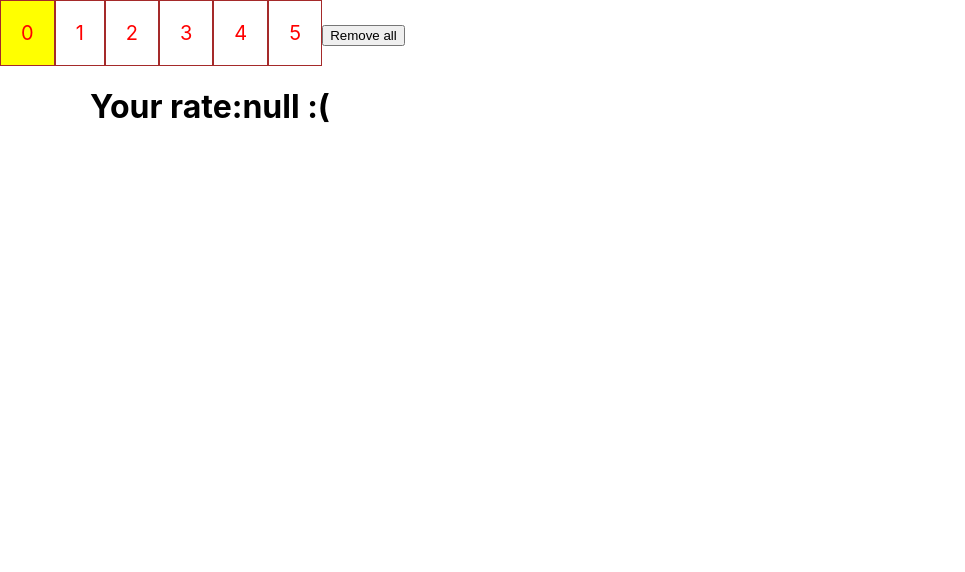
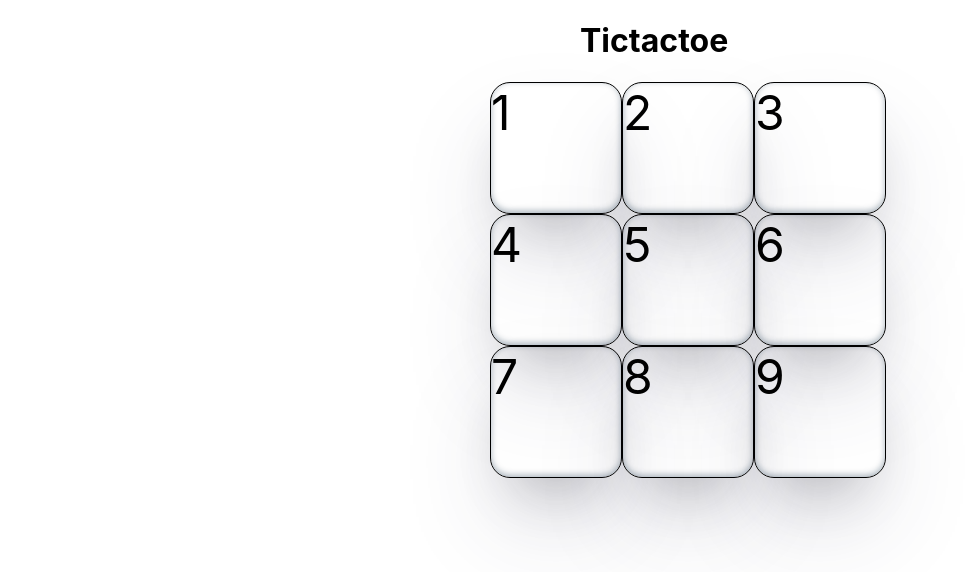
Before and after one commit to isq2021/react-projects-all, a React (Create React App) app: page / in a window 1280 px wide. Shown: the top 572 px of the page, without its empty margins (0-965 px from the left). Built offline with nearby package versions, Linux system fonts and the light colour scheme.

Commit message:
tic tac toe react

```diff
--- a/src/App.css
+++ b/src/App.css
@@ -1,4 +1,4 @@
-.counter-container {
+.main-container {
     margin: auto;
     width: 300px;
     display: flex;
@@ -6,19 +6,10 @@
     flex-direction: column;
 }
 
-.counter-show {
-    display: flex;
-    justify-content: center;
-    font-size: 50px;
-    width: 50px;
-    text-align: center;
-    margin-left: 110px;
-}
-
 h1 {
     margin-left: 90px;
 }
 
-.filled {
-    background-color: yellow;
+.eachSquare {
+    box-shadow: rgba(50, 50, 93, 0.25) 0px 50px 100px -20px, rgba(0, 0, 0, 0.3) 0px 30px 60px -30px, rgba(10, 37, 64, 0.35) 0px -2px 6px 0px inset;
 }
--- a/src/App.js
+++ b/src/App.js
@@ -1,44 +1,12 @@
 import { useState } from "react";
 import "./App.css";
+import Tictactoe from "./components/Tictactoe";
 
 export default function App() {
-  const [stars, updateStars] = useState(Array.from(Array(6).keys()));
-  const [rate, updateRate] = useState(localStorage.getItem("rate"));
-
-  const handleClick = (star) => {
-    localStorage.setItem("rate", star);
-    updateRate(star);
-  };
-  const removeAll = (star) => {
-    localStorage.clear("star");
-    updateRate(0);
-  };
-
   return (
     <>
-      <div className="rating-container">
-        {stars.map((star) => {
-          return (
-            <div
-              style={{
-                display: "inline-block",
-                border: "1px solid brown",
-                padding: "20px",
-                color: "red",
-                fontSize: "20px",
-              }}
-              className={star <= rate ? "filled" : ""}
-              onClick={() => handleClick(star)}>
-              {star}
-            </div>
-          );
-        })}
-        <button onClick={() => removeAll()}>Remove all</button>
-        <h1>
-          Your rate:
-          {rate + "  "}
-          {rate >= 4 ? "  :)" : " :("}
-        </h1>
+      <div className="main-container">
+        <Tictactoe />
       </div>
     </>
   );
--- /dev/null
+++ b/src/components/Tictactoe.jsx
@@ -0,0 +1,54 @@
+import { useState } from "react";
+
+export default function Tictactoe() {
+  const [board, setBoard] = useState([
+    { id: 1, field: "1" },
+    { id: 2, field: "2" },
+    { id: 3, field: "3" },
+    { id: 4, field: "4" },
+    { id: 5, field: "5" },
+    { id: 6, field: "6" },
+    { id: 7, field: "7" },
+    { id: 8, field: "8" },
+    { id: 9, field: "9" },
+  ]);
+  const [turn, setTurn] = useState(false);
+
+  const handleClick = (id) => {
+    const symbol = turn ? "X" : "0";
+
+    const newBoard = [...board];
+    newBoard[id - 1]["field"] = symbol;
+    setBoard(newBoard);
+
+    setTurn(!turn);
+  };
+
+  return (
+    <>
+      <h1>Tictactoe</h1>
+      <div
+        className="board"
+        style={{ width: "400px", display: "flex", flexWrap: "wrap" }}>
+        {board.map((square) => {
+          return (
+            <div
+              onClick={() => handleClick(square.id)}
+              className="eachSquare"
+              key={"square" + square.id}
+              style={{
+                width: "130px",
+                border: "solid 1px black",
+                borderRadius: "20px",
+
+                height: "130px",
+                fontSize: "3rem",
+              }}>
+              {square.field}
+            </div>
+          );
+        })}
+      </div>
+    </>
+  );
+}
```
